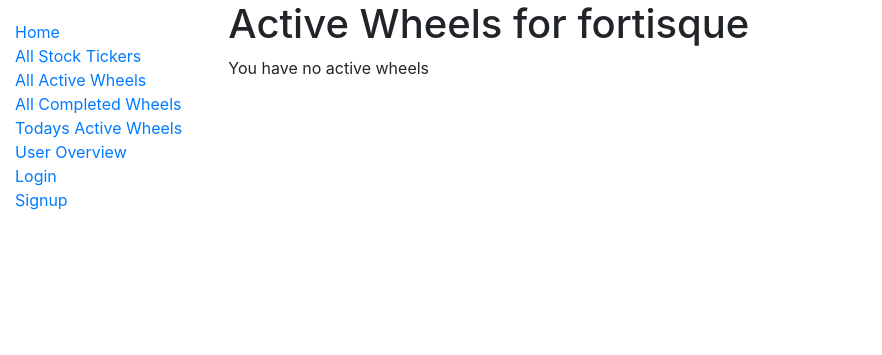
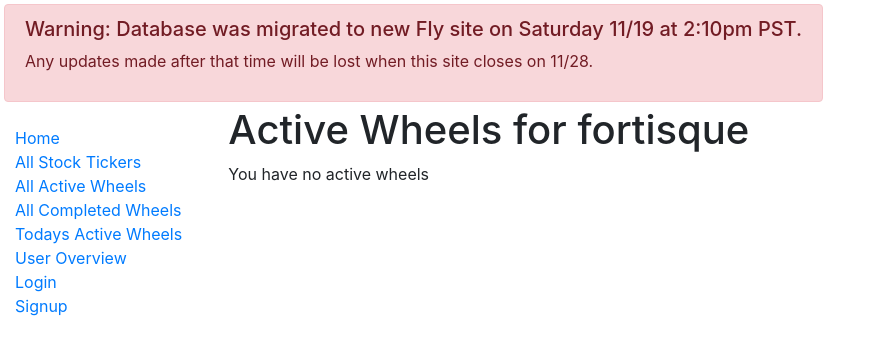
Before and after one commit to kacasey8/option_wheel_tracker, a Django app: page /catalog/user/1/active_wheels in a window 1280 px wide. Shown: the top 355 px of the page, without its empty margins (0-882 px from the left). Run offline with Django 3.2, Linux system fonts and the light colour scheme; data comes from the database, SQL or seed files in the repository; some libraries are stand-ins or nearby versions.

Commit message:
add alert to heroku site about mgiration

```diff
--- a/catalog/templates/base_generic.html
+++ b/catalog/templates/base_generic.html
@@ -25,6 +25,10 @@
   <script src="{% static 'js/profit_collateral_chart.js' %}"></script>
 </head>
 <body>
+  <div class="alert alert-danger m-1" role="alert">
+    <h5>Warning: Database was migrated to new Fly site on Saturday 11/19 at 2:10pm PST.</h5>
+    <p>Any updates made after that time will be lost when this site closes on 11/28.</p>
+  </div>
   <div class="container-fluid">
     <div class="row">
       <div class="col-sm-2">
```
